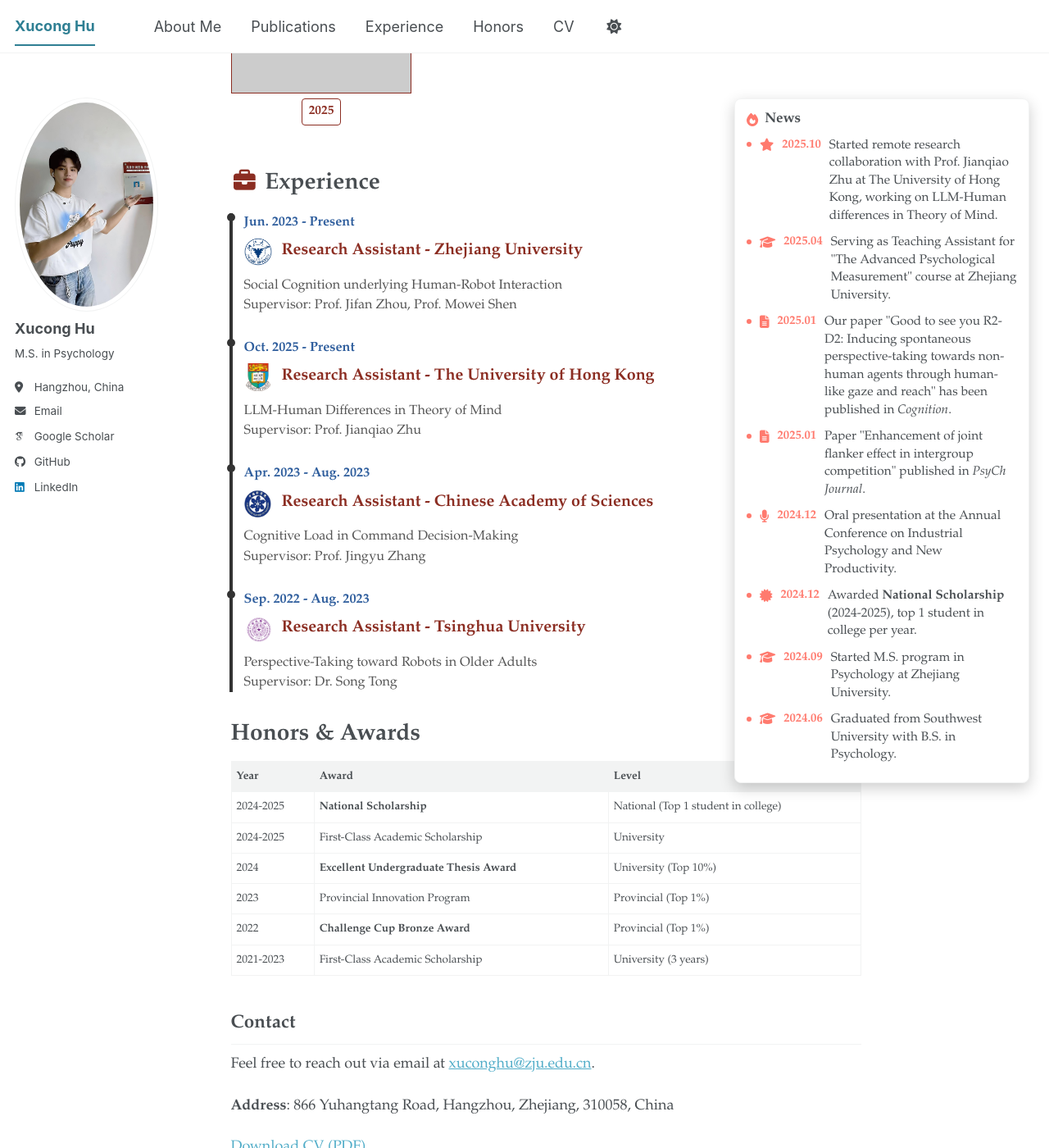
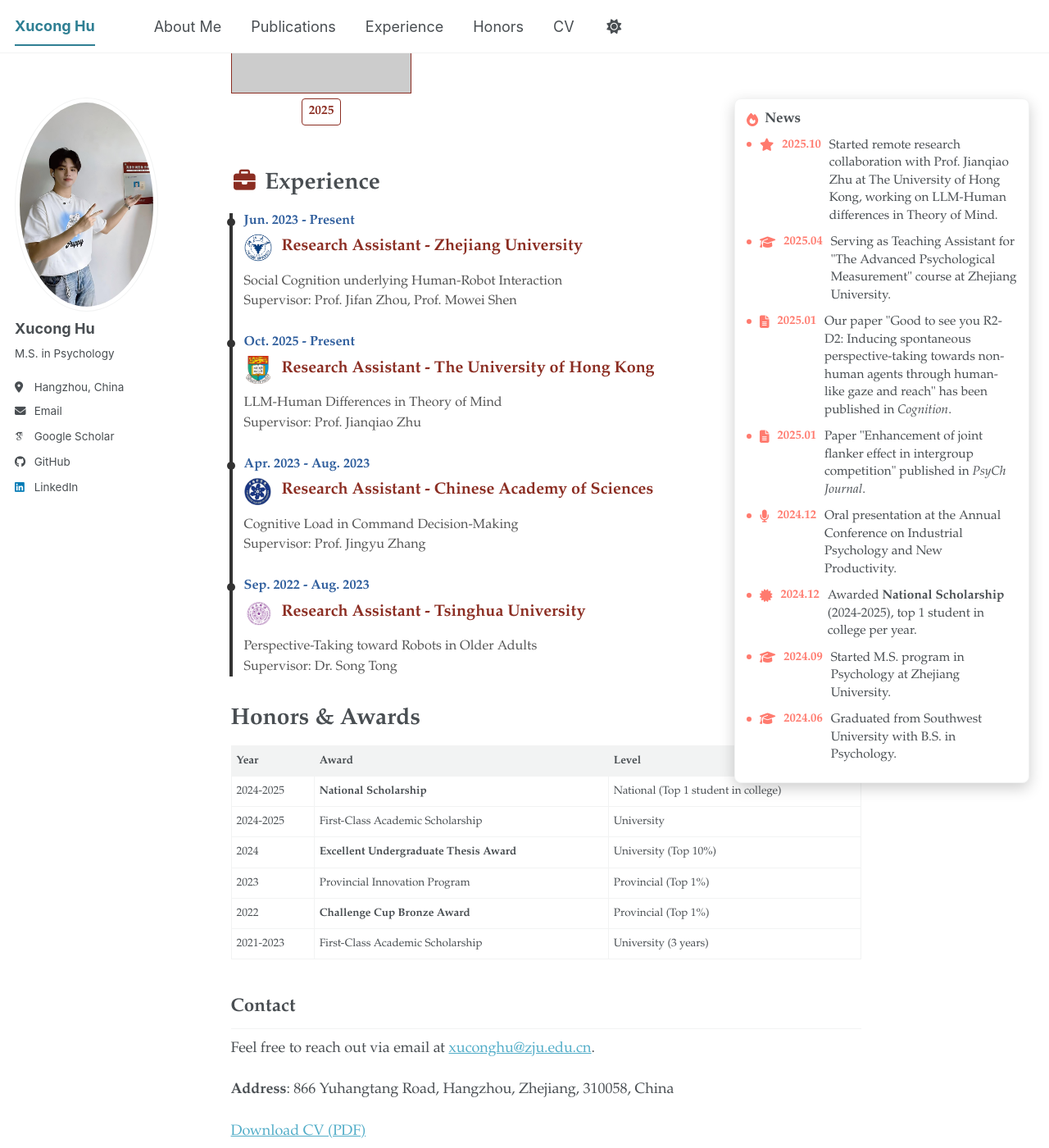
Before and after one commit to xuconghu/xuconghu.github.io, a Jekyll site: the page built from _pages/about.md, in a window 1280 px wide and 1400 px high, scrolled down 5658 px. Shown: the whole window at 82% size. Built offline with Jekyll 4.4.1, drawn with Linux system fonts in a browser that asks for light colours; some web fonts are replaced; a script bundle is joined from its source files by our own code; library files that are not in the unit come from our copies.

Commit message:
Align timeline dots with dates

```diff
--- a/assets/css/main.scss
+++ b/assets/css/main.scss
@@ -185,6 +185,7 @@
 .timeline-item:before {
   left: 0;
   transform: translateX(-5px);
+  top: 6px;
 }
 
 .page__content hr {
@@ -197,6 +198,7 @@
   font-size: 0.9rem;
   font-weight: 600;
   color: #2f5e9d;
+  line-height: 1.2;
 }
 
 .timeline-title {
```
